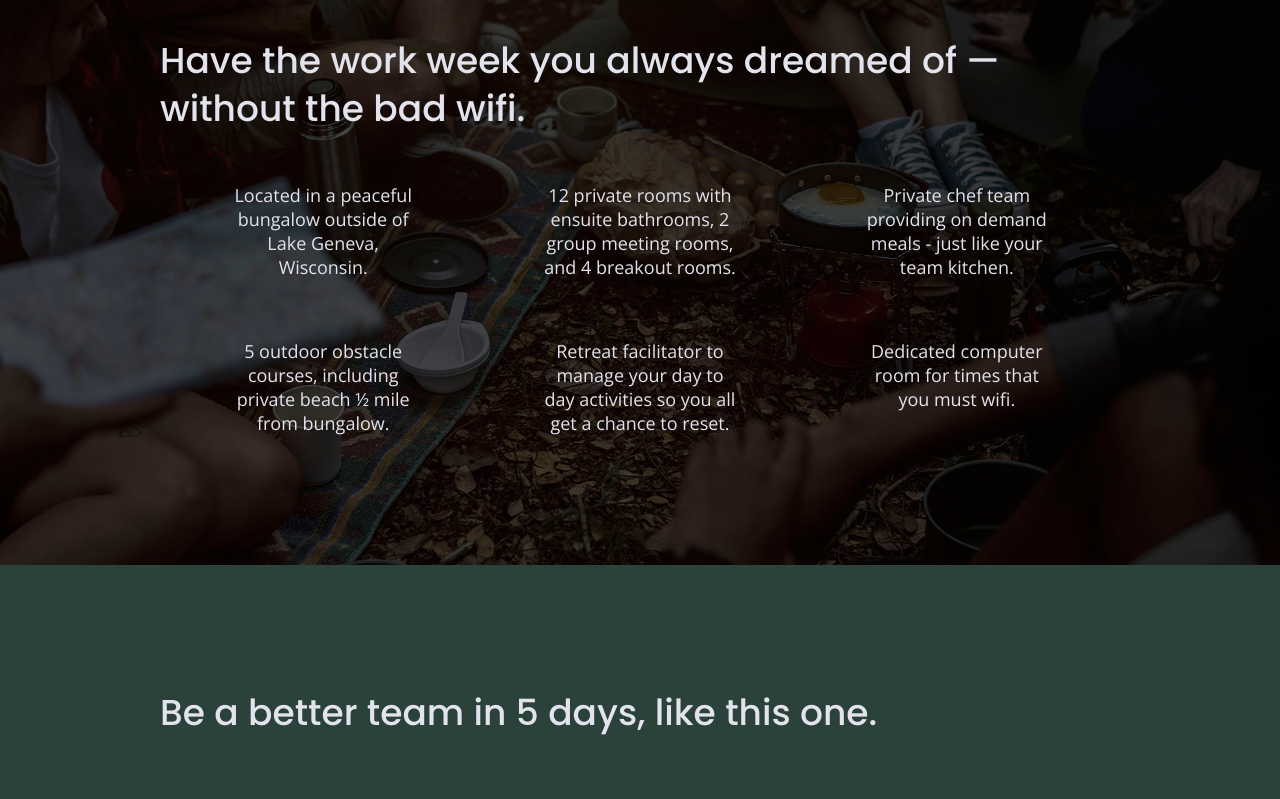
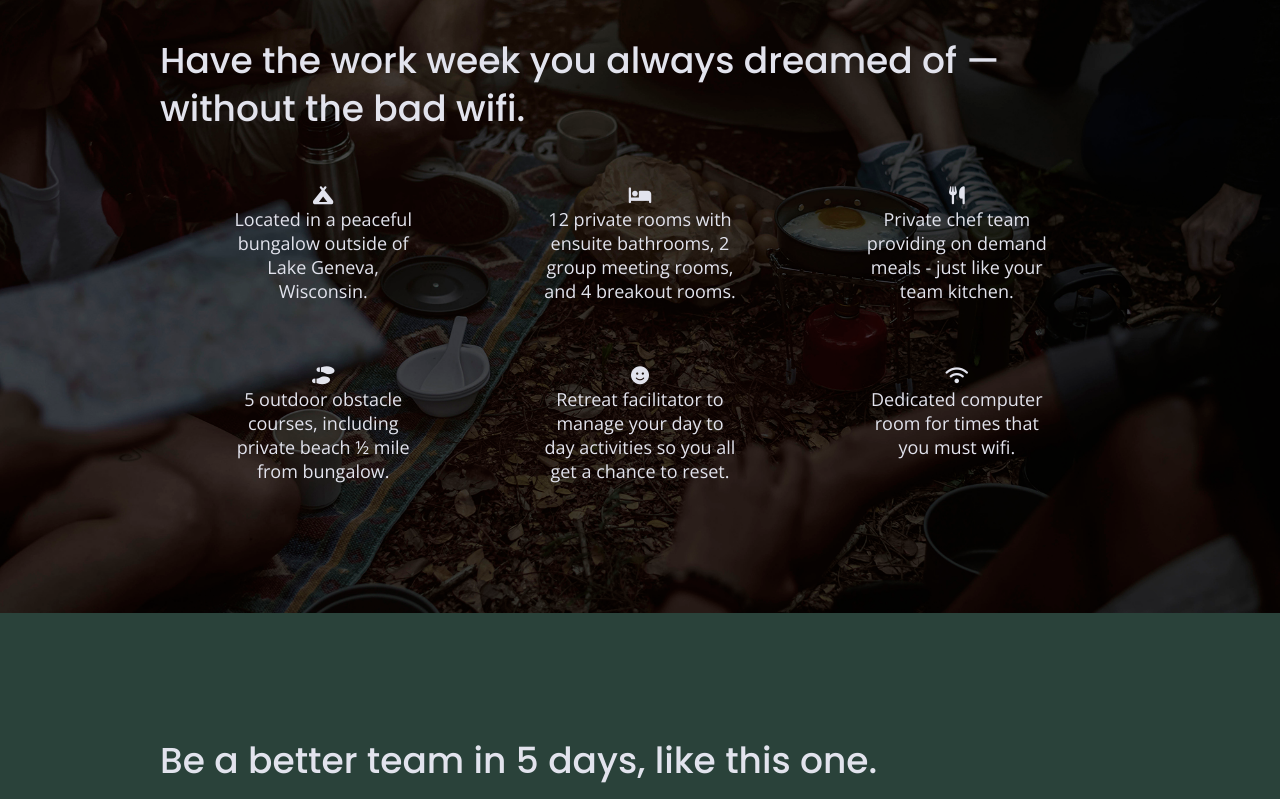
Before and after one commit to DNBlalock/unplugged-responsive, a website built with Parcel: page index.html in a window 1280 px wide. Shown: the part 1087-1886 px from the top of the page. Built offline with nearby package versions, Linux system fonts and the light colour scheme.

Commit message:
Added Fontawesome Icons to .features section

```diff
--- a/index.html
+++ b/index.html
@@ -18,6 +18,8 @@
 
   <link rel="stylesheet" href="css/normalize.css">
   <link rel="stylesheet" href="css/main.css">
+  <!-- Font Awesome link-->
+  <script src="https://kit.fontawesome.com/b4b4a92b81.js" crossorigin="anonymous"></script>
 
   <!-- Google Fonts -->
   <link rel="preconnect" href="https://fonts.googleapis.com">
@@ -76,37 +78,49 @@
         <!-- Add your Features content here-->
         <div class="features-items">
           <article>
-            <p class="fontawesome-icon"></p>
+            <p class="fontawesome-icon">
+              <i class="fas fa-campground"></i>
+            </p>
             <p class="features-item-description">
               Located in a peaceful bungalow outside of Lake Geneva, Wisconsin.
             </p>
           </article>
           <article>
-            <p class="fontawesome-icon"></p>
+            <p class="fontawesome-icon">
+              <i class="fas fa-bed"></i>
+            </p>
             <p class="features-item-description">
               12 private rooms with ensuite bathrooms, 2 group meeting rooms, and 4 breakout rooms.
             </p>
           </article>
           <article>
-            <p class="fontawesome-icon"></p>
+            <p class="fontawesome-icon">
+              <i class="fas fa-utensils"></i>
+            </p>
             <p class="features-item-description">
               Private chef team providing on demand meals - just like your team kitchen.
             </p>
           </article>
           <article>
-            <p class="fontawesome-icon"></p>
+            <p class="fontawesome-icon">
+              <i class="fas fa-shoe-prints"></i>
+            </p>
             <p class="features-item-description">
               5 outdoor obstacle courses, including private beach ½ mile from bungalow.
             </p>
           </article>
           <article>
-            <p class="fontawesome-icon"></p>
+            <p class="fontawesome-icon">
+              <i class="fas fa-smile"></i>
+            </p>
             <p class="features-item-description">
               Retreat facilitator to manage your day to day activities so you all get a chance to reset.
             </p>
           </article>
           <article>
-            <p class="fontawesome-icon"></p>
+            <p class="fontawesome-icon">
+              <i class="fas fa-wifi"></i>
+            </p>
             <p class="features-item-description">
               Dedicated computer room for times that you must wifi.
             </p>
```
